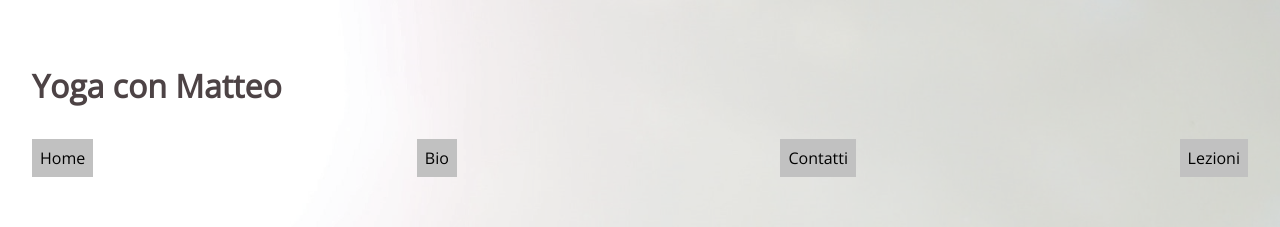
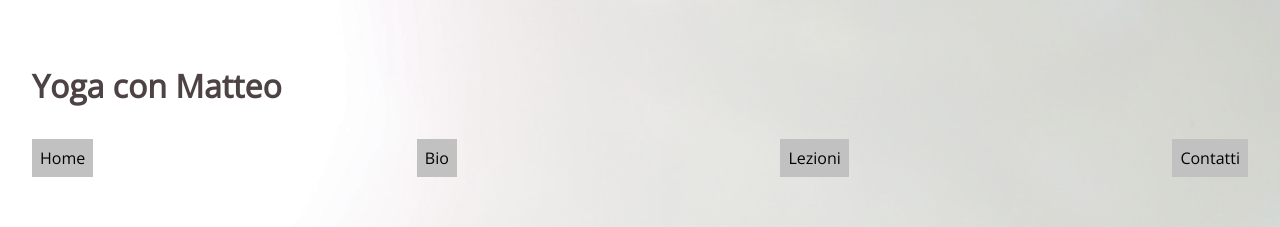
Before and after one commit to mrmatteorusso/matteorusso-yoga, a React (Create React App) app: page / in a window 1280 px wide. Shown: the top 227 px of the page. Built offline with nearby package versions, Linux system fonts and the light colour scheme.

Commit message:
lezioni-contatti

```diff
--- a/src/components/Navbar.jsx
+++ b/src/components/Navbar.jsx
@@ -19,15 +19,16 @@ function Navbar() {
                         </Link>
                     </li>
                     <li>
+                        <Link className="linkNav" to="/lezioni">
+                            Lezioni
+                        </Link>
+                    </li>
+                    <li>
                         <Link className="linkNav" to="/contatti">
                             Contatti
                         </Link>
                     </li>
-                    <li>
-                        <Link className="linkNav" to="/lezioni">
-                            Lezioni
-                        </Link>
-                    </li>
+
                 </ul>
             </nav>
         </div>
```
Also changed, not shown: 2 other files (tests, documents, lock files or other folders).
